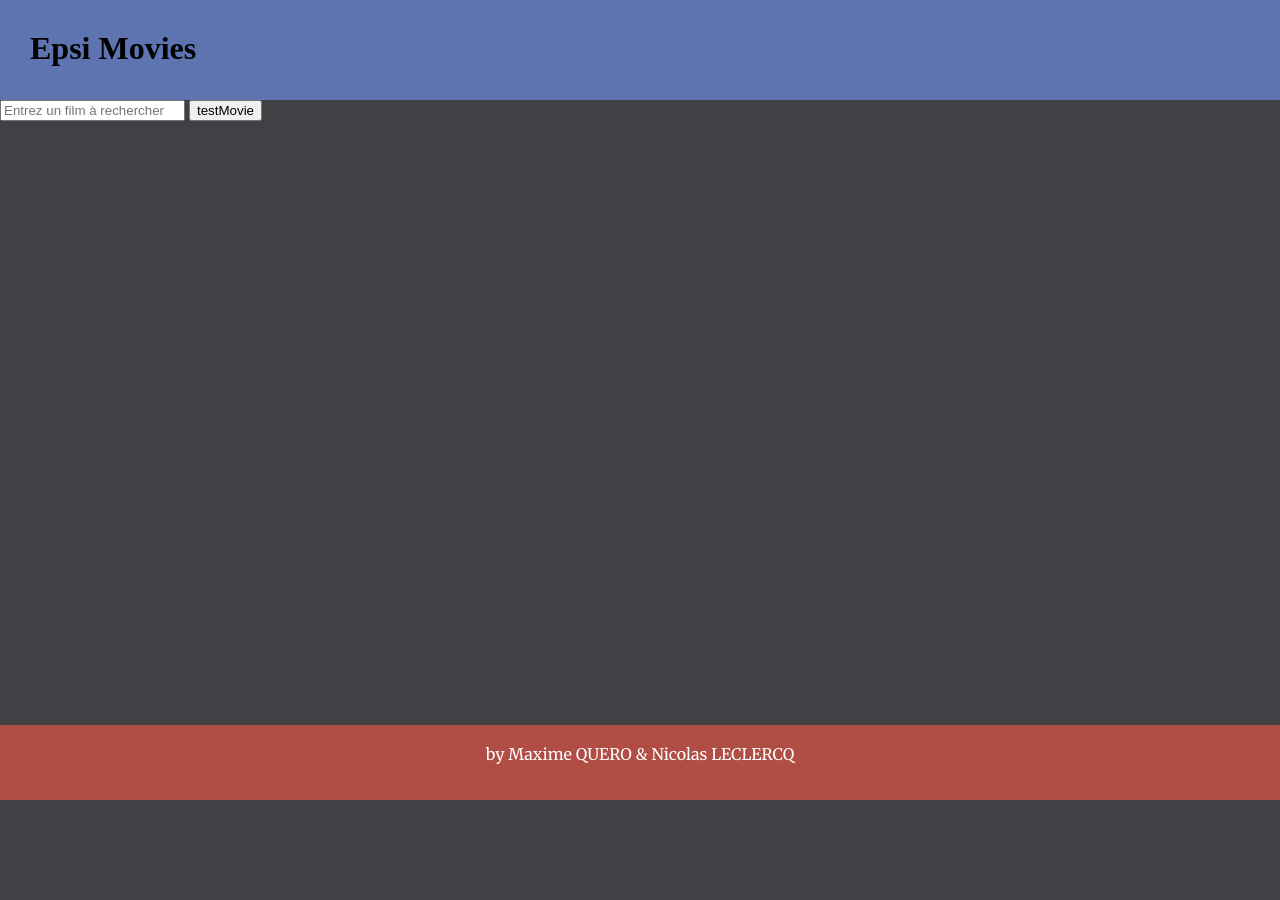
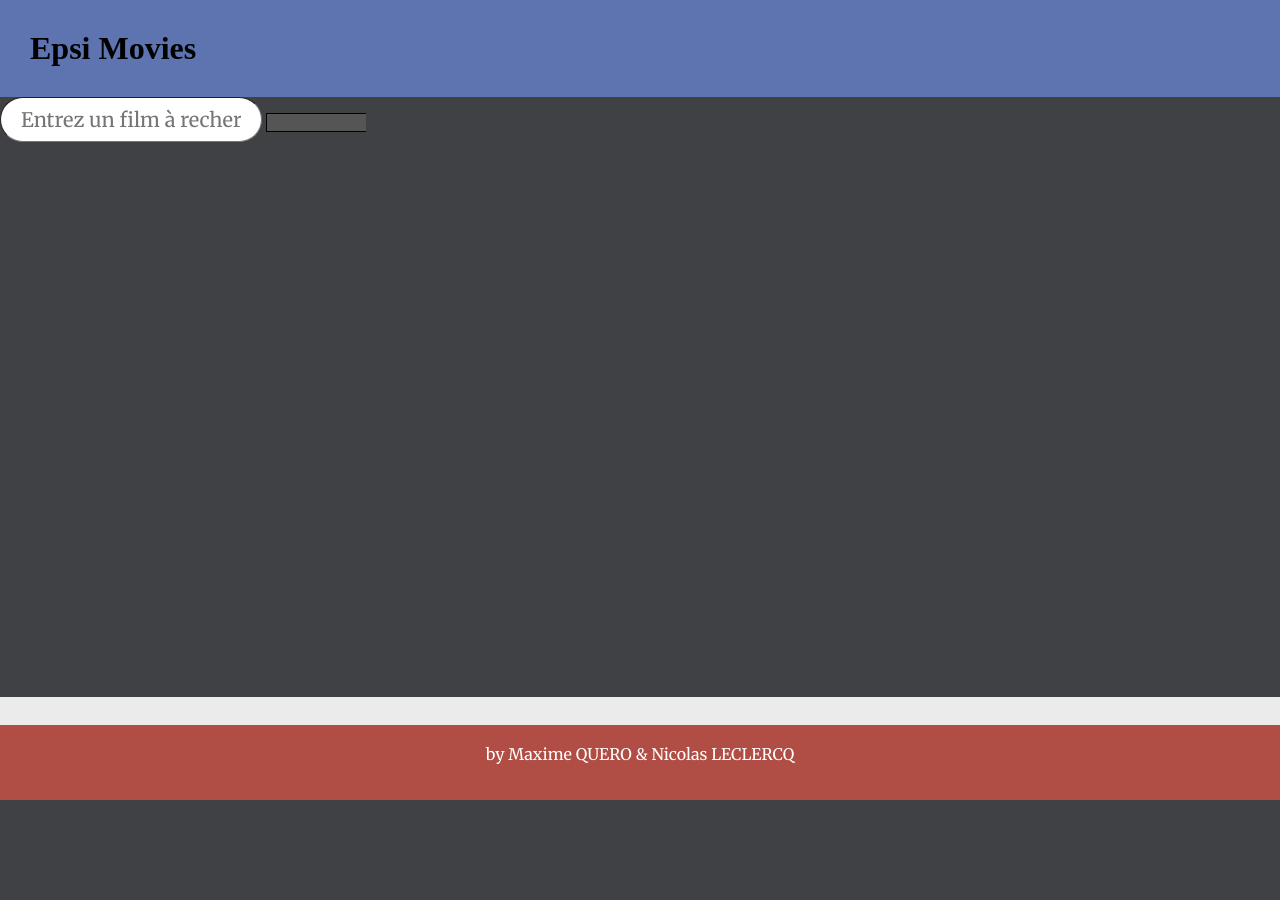
Before and after one commit to MaxQuero/EpsiMovies, a PHP site: page /controllers/MainPage.php in a window 1280 px wide. After the commit the page ends 800 px from the top, so only its background shows below. Run offline with PHP 8.4, Linux system fonts and the light colour scheme.

Commit message:
save_max

```diff
--- a/public/css/style.css
+++ b/public/css/style.css
@@ -12,12 +12,17 @@ body{
 p{
     color : white;
 }
+.page{
+    position: relative;
+    width : 100%;
+    height : 100%;
+}
+#banniere {
 
-#banniere {
     width : 100%;
-    height : 100px;
+    height : 25%;
     background-color : #5e74b0;
-
+    position : relative;
 }
 
 h1 {
@@ -39,7 +44,8 @@ h1 {
     border-color: white;
     color: white;
     padding: 0 2rem;
-    margin : 30% 35%;
+    margin-top: 30%;
+    margin-left : 35%;
     min-width: 17.5rem;
     font-size: 1.25rem;
     height: 4.875rem;
@@ -66,22 +72,44 @@ h1 {
 #content {
 
     width: 100%;
-    height: 100%;
     background-color: #3f4145;
-
+    height: 75%;
+    position : relative;
+    display : table;
 }
 
+input.movieSearchBar {
+    width : auto;
+    height : 45px;
+    border-width: 1px;
+    border-radius: 120px;
+    padding-left : 20px;
+    font-family: "Merriweather", Times, serif;
+    font-size : 20px;
+    display : table-cell;
+}
+
+input.movieButton{
+    width : 100px;
+    border : 1px solid;
+    border-right : none;
+    background : #555;
+    text-indent: -9999px;
+
+    display : table-cell;
+    position : relative;
+    margin-right : 50px;
+}
 /* --------------------------------------- Footer ---------------------------*/
 
 footer {
+    height: 75px;
+    width : 100%;
+    background-color : #b04d44;
     position:absolute;
     bottom: 0;
     left: 0;
     right: 0;
-    height: 75px;
-    width : 100%;
-    background-color : #b04d44;
-
 }
 
 footer p{
--- a/views/footer.html
+++ b/views/footer.html
@@ -4,5 +4,6 @@
         </footer>
         <script src="../public/js/jquery.min.js"></script>
         <script src="../public/js/script.js"></script>
+        </div>
     </body>
 </html>
--- a/views/header.html
+++ b/views/header.html
@@ -8,8 +8,10 @@
 </head>
 
 <body>
-    <header>
-        <div id="banniere">
-            <h1> Epsi Movies</h1>
-        </div>
-    </header>
+
+    <div class="page">
+        <header>
+            <div id="banniere">
+                <h1> Epsi Movies</h1>
+            </div>
+        </header>
--- a/views/movies.html
+++ b/views/movies.html
@@ -1,6 +1,6 @@
 <div id="content">
     <form action="" method="POST" id="formMovies">
         <input type="search" placeholder="Entrez un film à rechercher" name="movieSearchBar" class="movieSearchBar">
-        <input type="submit" value="testMovie" class="Moviebutton"/>
+        <input type="submit" value="testMovie" class="movieButton"/>
     </form>
 </div>
```
